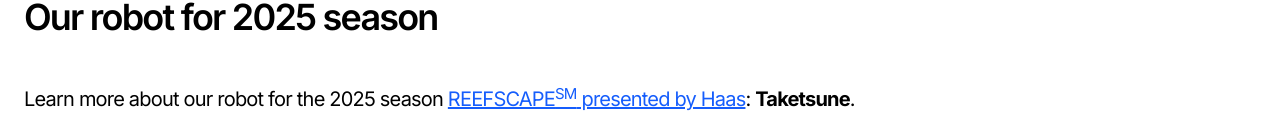
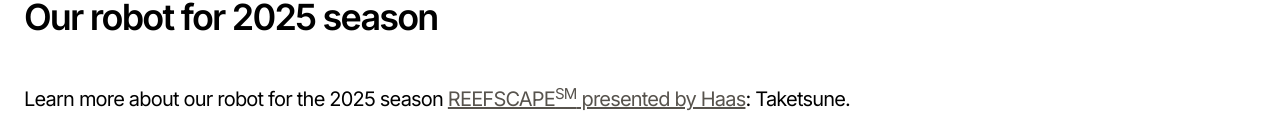
Before and after one commit to ronin7447/website, a Next.js app: page /about in a window 1280 px wide. Shown: the part 665-800 px from the top of the page. Built offline with nearby package versions, Linux system fonts and the light colour scheme.

Commit message:
fix: update link color

```diff
--- a/app/about/page.tsx
+++ b/app/about/page.tsx
@@ -45,7 +45,7 @@
     <div className="max-w-screen-xl sm:px-6 mt-16 mb-18 md:mb-18 mx-auto ui-content">
       <h1 className="text-3xl sm:text-4xl font-semibold tracking-tighter px-6 sm:px-0 mb-8 md:mb-12">Our robot for 2025 season</h1>
       <p className="text-xl px-6 sm:px-0 mb-8 md:mb-12">
-        Learn more about our robot for the 2025 season <Link href="https://www.firstinspires.org/robotics/frc/game-and-season">REEFSCAPE<sup>SM</sup> presented by Haas</Link>: <b>Taketsune</b>.
+        Learn more about our robot for the 2025 season <Link className="a-link" href="https://www.firstinspires.org/robotics/frc/game-and-season">REEFSCAPE<sup>SM</sup> presented by Haas</Link>: Taketsune.
         <br/><br/>The page is under construction.
       </p>
 
--- a/app/globals.css
+++ b/app/globals.css
@@ -70,6 +70,10 @@
   @apply pb-16 pt-16 px-6 sm:px-8 md:px-12;
 }
 
-.ui-content a {
+/* .ui-content a {
   @apply text-blue-600 dark:text-blue-500 underline;
+} */
+
+.ui-content a.a-link {
+  @apply text-stone-600 dark:text-stone-200 underline;
 }
```
